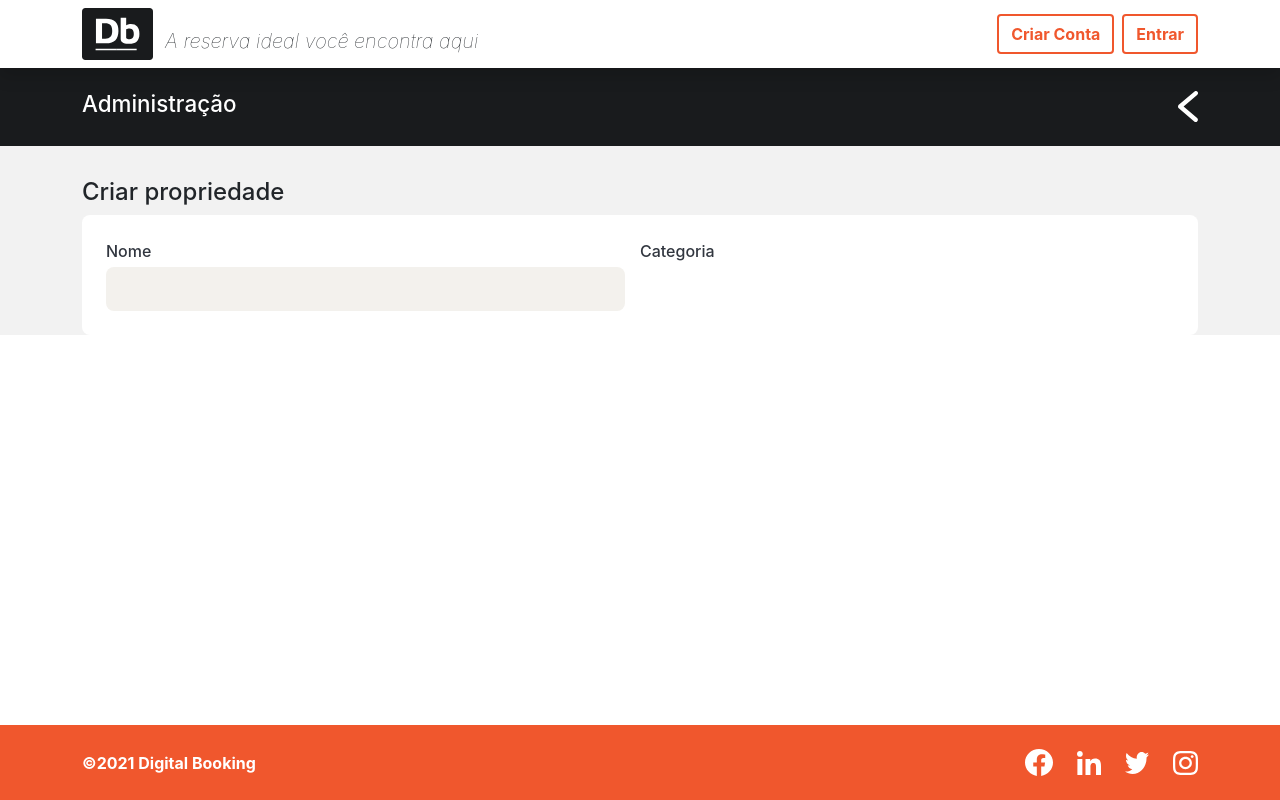
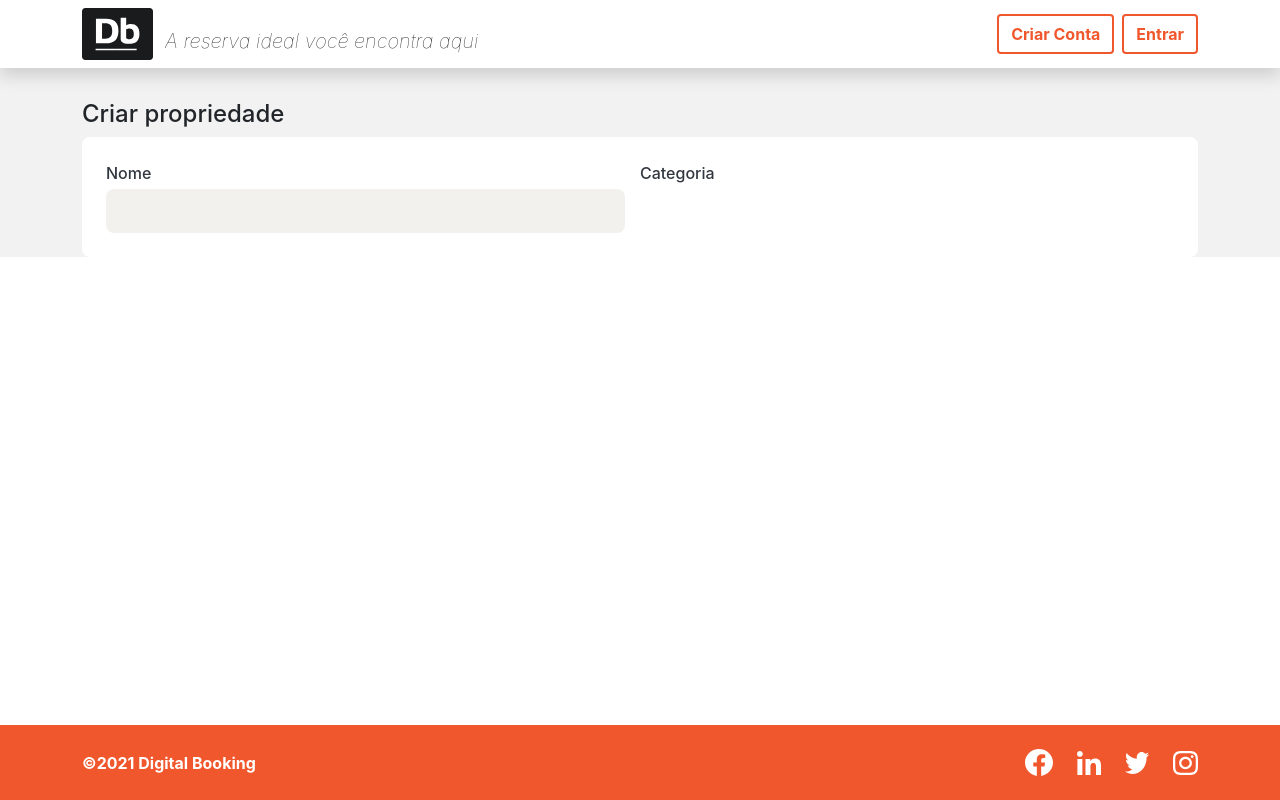
Before and after one commit to aloisiot/projeto-integrador-frontend-equipe3, a React (Create React App) app: page /criar-reserva in a window 1280 px wide. Built offline with nearby package versions, Linux system fonts and the light colour scheme.

Commit message:
comecando pag minhas reservas

```diff
--- a/src/pages/ConfirmacaoReserva/index.jsx
+++ b/src/pages/ConfirmacaoReserva/index.jsx
@@ -131,7 +131,6 @@ export default function ConfirmacaoReserva() {
                 <Container>
                     <h4>Complete seus dados</h4>
                     <div className="confirmacao-conteudo">
-
                         <div className="left">
                             <div className="form-dados p-1">
                                 <div className="column-1 d-flex">
--- a/src/pages/CriacaoReserva/index.jsx
+++ b/src/pages/CriacaoReserva/index.jsx
@@ -11,7 +11,7 @@ export default function CriacaoReserva(){
 
     return(
         <Template>
-            <DetalhesCabecalho singleTitle={"Administração"}/>
+            {/* <DetalhesCabecalho singleTitle={"Administração"}/> */}
                 <div className="criacao-reserva-content">
                     <Container>
                         <h4>Criar propriedade</h4>
```
Also changed, not shown: src/pages/Minhas reservas/index.jsx (added), src/pages/Minhas reservas/style.scss (added).
